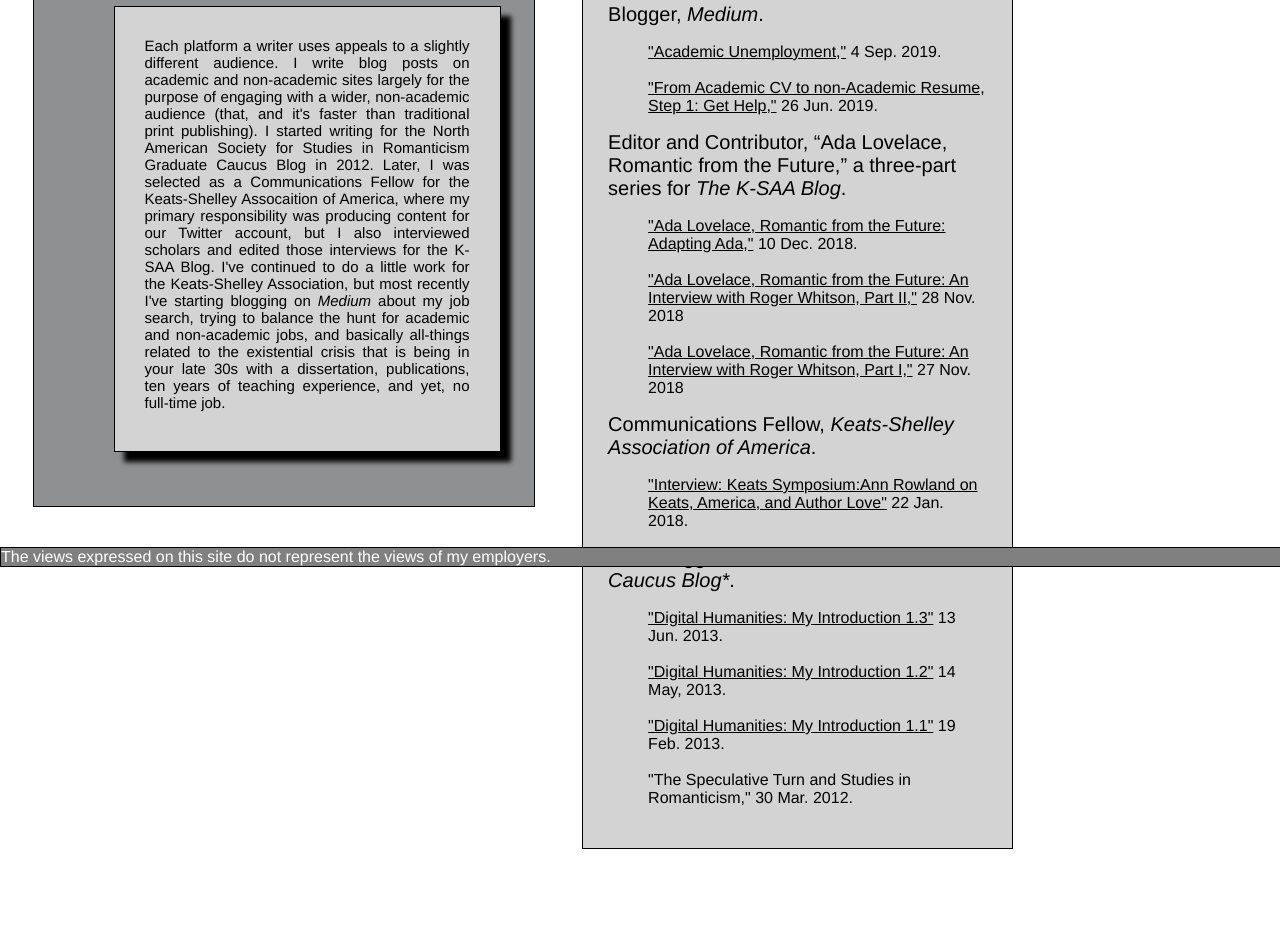
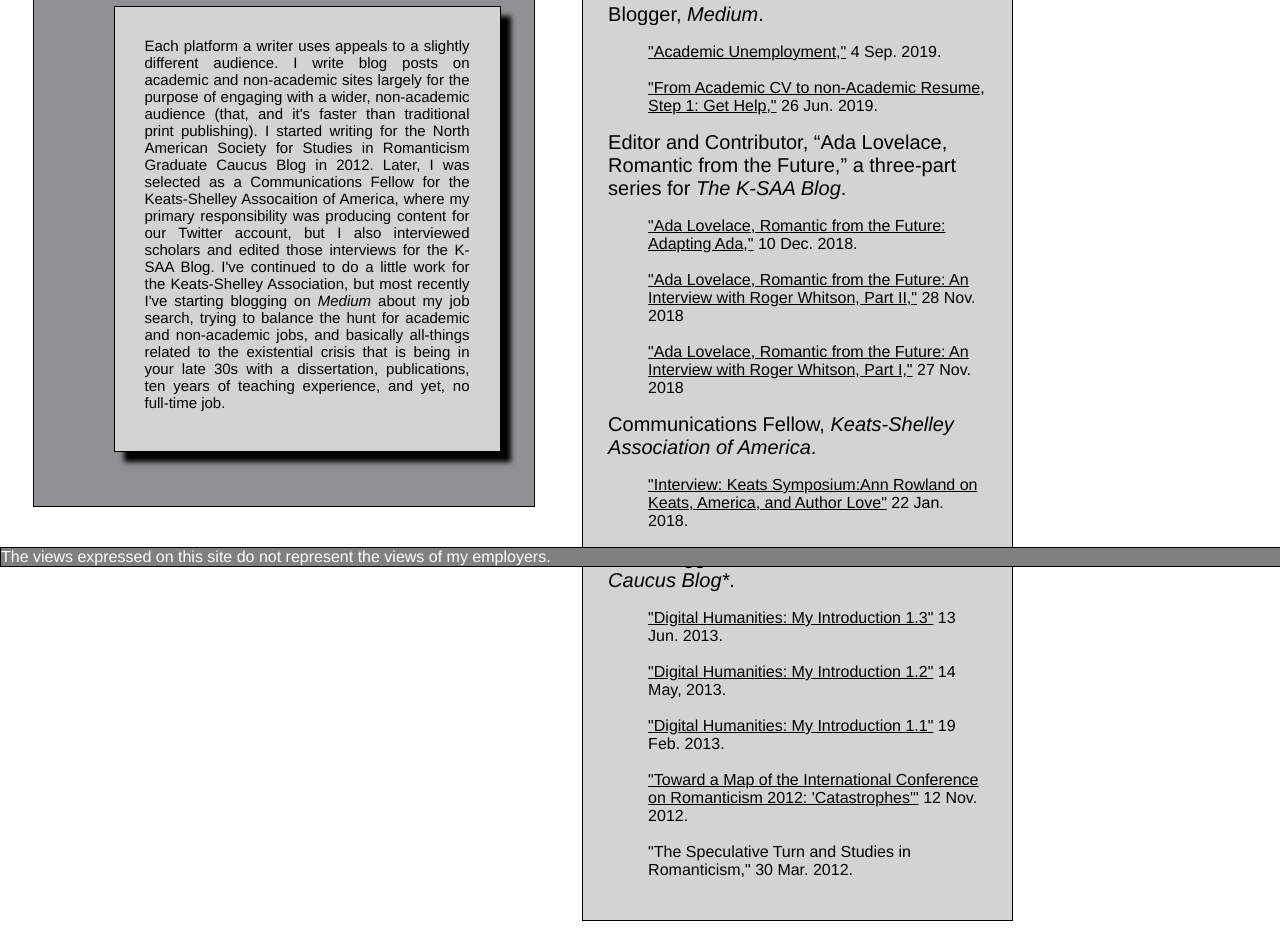
Before and after one commit to aaronottinger/aaronottinger.github.io, a plain HTML site: page publicengagement.html in a window 1280 px wide. Shown: the part 233-1176 px from the top of the page. Before the commit the page ends 1104 px from the top, so only its background shows below. Drawn offline with Linux system fonts and the light colour scheme.

Commit message:
Update publicengagement.html

```diff
--- a/publicengagement.html
+++ b/publicengagement.html
@@ -99,6 +99,10 @@
 	<br>
 			<li><a href="https://nassrgrads.hcommons.org/2013/02/19/digital-humanities-my-introduction-1-1/">"Digital Humanities: My Introduction 1.1"</a> 19 Feb. 2013.</li>
 	<br>
+
+			<li><a href="https://nassrgrads.hcommons.org/2012/11/19/toward-a-map-of-the-international-conference-on-romanticism-2012-catastrophes/">"Toward a Map of the International Conference on Romanticism 2012: 'Catastrophes'"</a> 12 Nov. 2012.</li>
+	<br>
+
 			<li>"The Speculative Turn and Studies in Romanticism," 30 Mar. 2012.</li>
 
 
```
